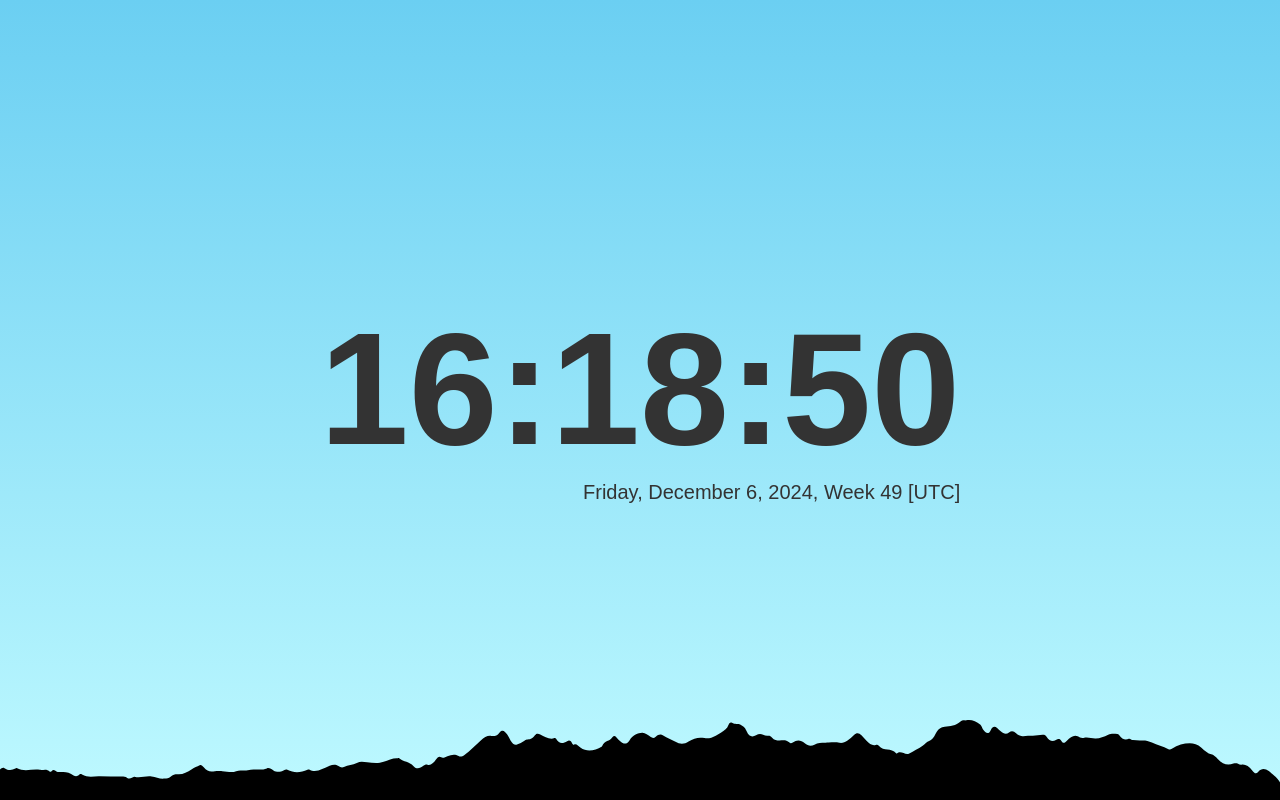
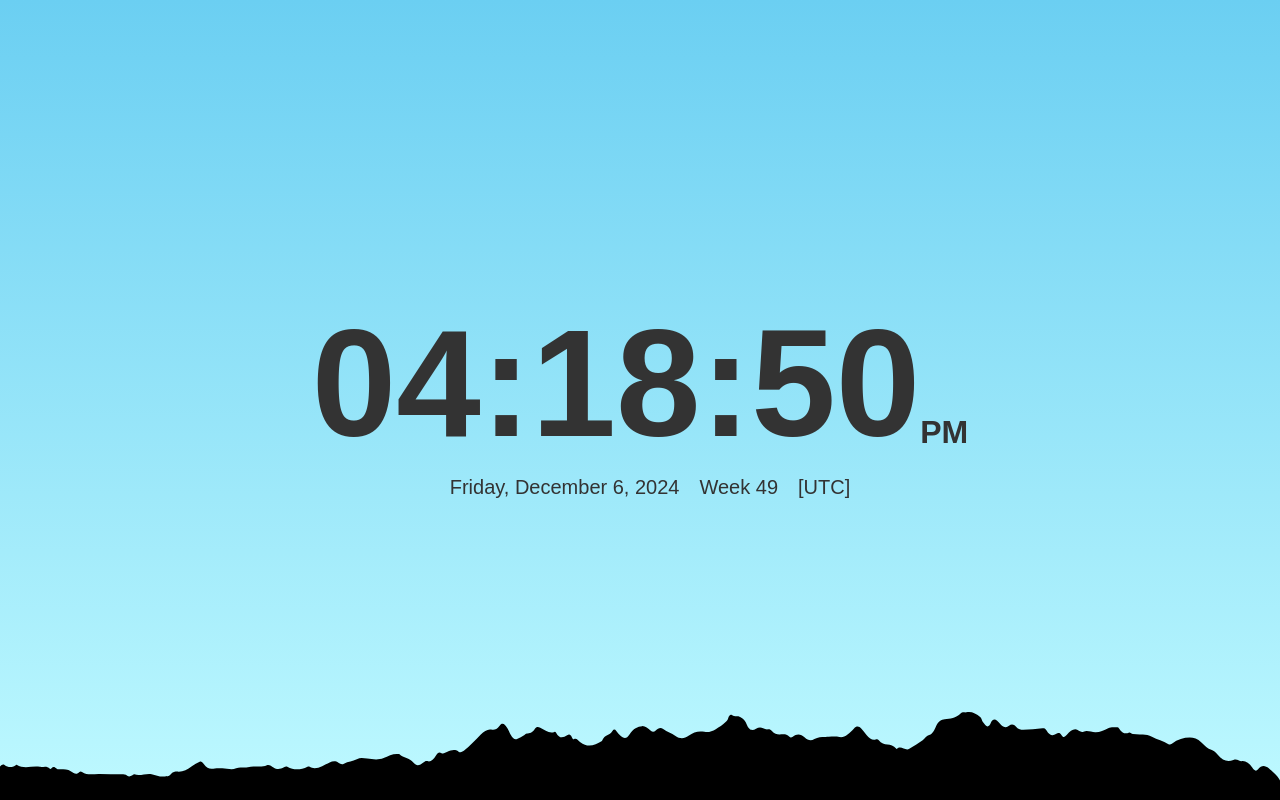
Before and after one commit to see-bz/time, a plain HTML site: page index.html in a window 1280 px wide. Drawn offline with Linux system fonts and the light colour scheme; a web font is replaced by a local one.

Commit message:
Added 12 hour format, style fixes

```diff
--- a/index.html
+++ b/index.html
@@ -11,13 +11,13 @@
       href="https://fonts.googleapis.com/css2?family=Martian Mono&display=swap"
       rel="stylesheet"
     />
-    <link rel="stylesheet" href="./styles/main.css?v=1.0A" />
+    <link rel="stylesheet" href="./styles/main.css?v=1.1" />
 
     <style>
       .mountains {
         background-image: url("./assets/images/mountains.svg");
         width: 101vw;
-        height: 5rem;
+        height: 5.5rem;
         position: fixed;
         left: 0;
         bottom: 0;
@@ -41,11 +41,17 @@
         <div id="minutes"></div>
         <span class="separator">:</span>
         <div id="seconds"></div>
+        <div id="period"></div>
       </div>
-      <div id="date-container"></div>
+      <div id="date-container">
+        <div id="day"></div>
+        <div id="date"></div>
+        <div id="week"></div>
+        <div id="timezone"></div>
+      </div>
     </div>
 
-    <script src="./scripts/base.js?v=1.0A"></script>
-    <script src="./scripts/main.js?v=1.0A"></script>
+    <script src="./scripts/base.js?v=1.1"></script>
+    <script src="./scripts/main.js?v=1.1"></script>
   </body>
 </html>
--- a/scripts/base.js
+++ b/scripts/base.js
@@ -1,10 +1,16 @@
 function getTime(date = new Date()) {
   // Update clock
-  const hours = date.getHours().toString().padStart(2, "0");
+  const hours24Val = date.getHours();
+  const hours24 = hours24Val.toString().padStart(2, "0");
+  const hours12Val = hours24 % 12 || 12;
+  const hours12 = hours12Val.toString().padStart(2, "0");
+
+  const period = hours24 < 12 ? "AM" : "PM";
+
   const minutes = date.getMinutes().toString().padStart(2, "0");
   const seconds = date.getSeconds().toString().padStart(2, "0");
 
-  return { hours, minutes, seconds };
+  return { hours24, hours12, period, minutes, seconds };
 }
 
 function getWeekNumber(date = new Date()) {
@@ -16,7 +22,7 @@ function getWeekNumber(date = new Date()) {
   return weekNumber;
 }
 
-function updateDate(date = new Date()) {
+function getDate(date = new Date()) {
   const weekNumber = getWeekNumber(date);
 
   // Format the date
@@ -33,18 +39,17 @@ function updateDate(date = new Date()) {
     .split(" ")
     .pop();
 
-  const dateString = `${formattedDate}, Week ${weekNumber} [${timeZone}]`;
-  $dom.date.innerHTML = dateString;
-}
-
-function updateTitle(hours, minutes) {
-  document.title = `${$constants.title.prefix}${hours}:${minutes}${$constants.title.suffix}`;
+  return {
+    date: formattedDate,
+    week: weekNumber,
+    timeZone,
+  };
 }
 
 function setGradientBasedOnTime(hour) {
   hour = hour ?? new Date().getHours();
 
-  const body = $dom.body;
+  const body = document.body;
 
   if (hour >= 5 && hour < 12) {
     body.className = "morning";
--- a/scripts/main.js
+++ b/scripts/main.js
@@ -1,9 +1,18 @@
-let isInitial = true;
+let isInitial = true,
+  is12hTimeFormat = true;
 
 const $constants = Object.freeze({
   title: {
     prefix: "Time: ",
     suffix: "",
+  },
+  date: {
+    datePrefix: "",
+    dateSuffix: "",
+    weekPrefix: "Week ",
+    weekSuffix: "",
+    tzPrefix: "[",
+    tzSuffix: "]",
   },
 });
 
@@ -14,7 +23,10 @@ const $dom = {
   cHours: document.querySelector("#hours"),
   cMinutes: document.querySelector("#minutes"),
   cSeconds: document.querySelector("#seconds"),
-  date: document.querySelector("#date-container"),
+  cPeriod: document.querySelector("#period"),
+  date: document.querySelector("#date"),
+  week: document.querySelector("#week"),
+  timezone: document.querySelector("#timezone"),
 };
 
 function registerEvents() {
@@ -23,11 +35,37 @@ function registerEvents() {
     const elem = $dom.body;
     toggleFullScreen(elem);
   });
+  $dom.body.addEventListener("click", (e) => {
+    e.preventDefault();
+    is12hTimeFormat = !is12hTimeFormat;
+  });
+}
+
+function updatePageTitle(hours, minutes) {
+  document.title = `${$constants.title.prefix}${hours}:${minutes}${$constants.title.suffix}`;
+}
+
+function updateDate(now) {
+  const { date, week, timeZone } = getDate(now);
+  const { datePrefix, dateSuffix, tzPrefix, tzSuffix, weekPrefix, weekSuffix } =
+    $constants.date;
+
+  $dom.date.innerHTML = `${datePrefix}${date}${dateSuffix}`;
+  $dom.week.innerHTML = `${weekPrefix}${week}${weekSuffix}`;
+  $dom.timezone.innerHTML = `${tzPrefix}${timeZone}${tzSuffix}`;
 }
 
 function render() {
   const now = new Date();
-  const { hours, minutes, seconds } = getTime(now);
+  const { hours24, hours12, period, minutes, seconds } = getTime(now);
+
+  const hours = is12hTimeFormat ? hours12 : hours24;
+
+  if (is12hTimeFormat) {
+    $dom.cPeriod.textContent = period;
+  } else {
+    $dom.cPeriod.textContent = "";
+  }
 
   $dom.cHours.textContent = hours;
   $dom.cMinutes.textContent = minutes;
@@ -36,14 +74,15 @@ function render() {
   // Every minute or initial
   if (isInitial || Number(seconds) == 0) {
     console.log("[X1] Every Minute Updating");
+
     updateDate(now);
-    updateTitle(hours, minutes);
+    updatePageTitle(hours, minutes);
   }
   // Every hour or initial
   if (isInitial || Number(minutes) == 0) {
     console.log("[X2] Hourly Updating");
 
-    setGradientBasedOnTime(Number(hours));
+    setGradientBasedOnTime(Number(hours24));
   }
 
   // Only initial
--- a/styles/main.css
+++ b/styles/main.css
@@ -18,7 +18,8 @@
   --theme-sl-bg: "darkslateblue";
   --theme-sl-color: #ddd;
 
-  --clock-size: 10rem;
+  --clock-size: 9.5rem;
+  --clock-period-size: 2rem;
   --date-size: 1.25rem;
 }
 
@@ -102,25 +103,39 @@ body.night {
   flex-direction: row;
 }
 
+#clk-digital #digital-clock #period {
+  font-size: var(--clock-period-size);
+  text-align: right;
+  margin-top: auto;
+  margin-bottom: 1.25rem;
+}
+
 #clk-digital #date-container {
-  width: 100%;
+  font-size: var(--date-size);
+  display: flex;
+  flex-direction: row;
+}
+
+#clk-digital #date-container div {
   text-align: right;
-  font-size: var(--date-size);
-  flex-direction: row-reverse;
+  margin: 5px 10px;
 }
 
 @media only screen and (max-width: 768px) {
-  #clk-digital #digital-clock {
+  #clk-digital #digital-clock,
+  #clk-digital #date-container {
     flex-direction: column;
   }
 
-  #clk-digital #digital-clock .separator {
+  #clk-digital #digital-clock .separator,
+  #clk-digital #date-container #timezone {
     display: none;
   }
 }
 
 @media only screen and (max-width: 768px) {
   :root {
-    --date-size: 1.1rem;
+    --clock-size: 8rem;
+    --date-size: 1rem;
   }
 }
```
